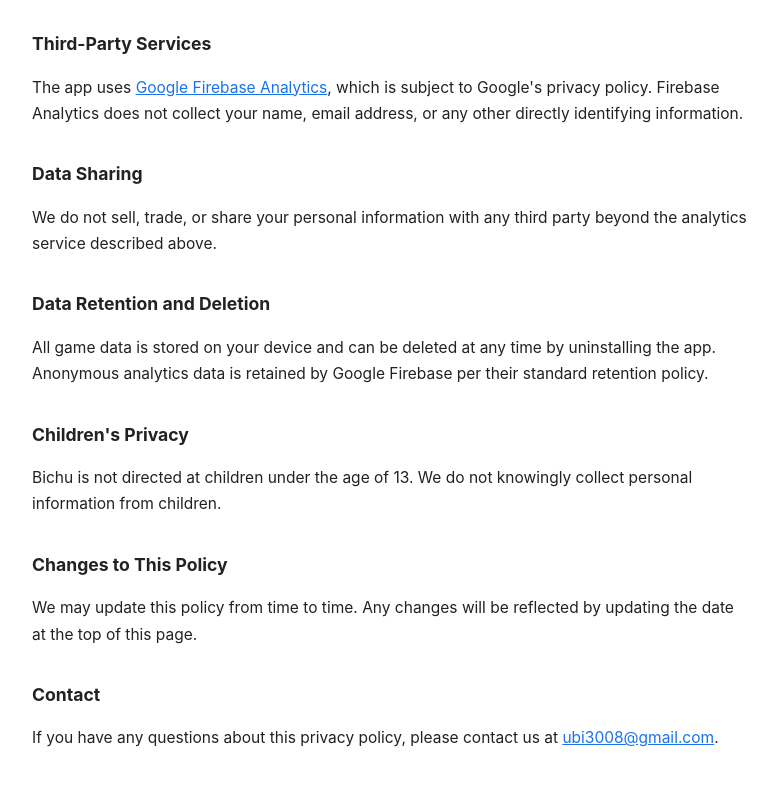
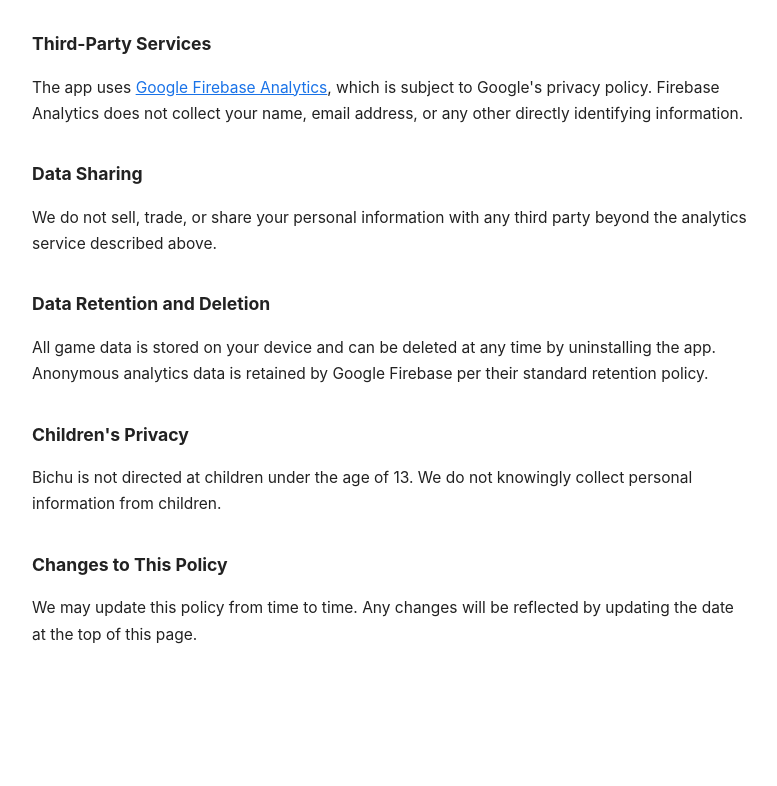
Before and after one commit to Gabriel3008/bichu_privacy_policy, a plain HTML site: page index.html in a window 1280 px wide. Shown: the part 565-1351 px from the top of the page, without its empty margins (248-1025 px from the left). After the commit the page ends 1253 px from the top, so only its background shows below. Drawn offline with Linux system fonts and the light colour scheme.

Commit message:
remove contact info

```diff
--- a/index.html
+++ b/index.html
@@ -80,11 +80,5 @@
     date at the top of this page.
   </p>
 
-  <h2>Contact</h2>
-  <p>
-    If you have any questions about this privacy policy, please contact us at
-    <a href="mailto:ubi3008@gmail.com">ubi3008@gmail.com</a>.
-  </p>
-
 </body>
 </html>
```
